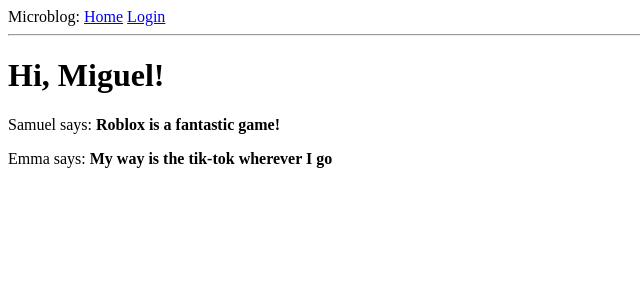
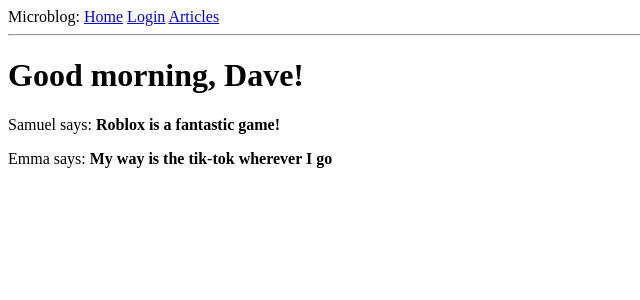
Before and after one commit to radimcm/microblog, a Flask app: page / in a window 1280 px wide. Shown: the top 300 px of the page, without its empty margins (0-640 px from the left). Run offline with Flask 2, Linux system fonts and the light colour scheme.

Commit message:
articles on

```diff
--- a/app/routes.py
+++ b/app/routes.py
@@ -11,7 +11,7 @@ import numpy as np
 
 @app.route('/index')
 def index():
-    user = {'username': 'Miguel'}
+    user = {'username': 'Dave'}
     posts = [
         {
             'author': {'username': 'Samuel'},
--- a/app/templates/base.html
+++ b/app/templates/base.html
@@ -11,6 +11,7 @@
       Microblog:
         <a href="/index">Home</a>
         <a href="/login">Login</a>
+        <a href="/articles">Articles</a>
      </div>
      <hr>
         {% block content %}{% endblock %}
--- a/app/templates/index.html
+++ b/app/templates/index.html
@@ -1,7 +1,7 @@
 {% extends "base.html" %}
 
 {% block content %}
-    <h1>Hi, {{ user.username }}!</h1>
+    <h1>Good morning, {{ user.username }}!</h1>
     {% for post in posts %}
     <div><p>{{ post.author.username }} says: <b>{{ post.body }}</b></p></div>
     {% endfor %}
```
